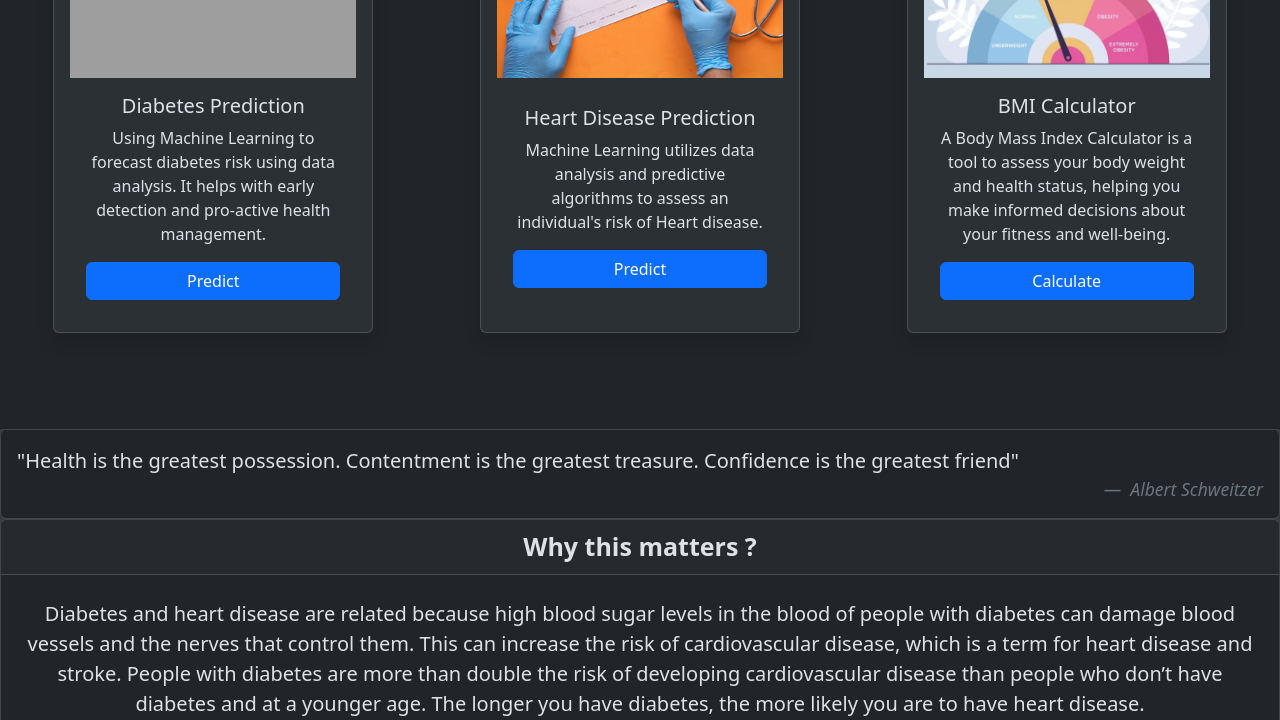
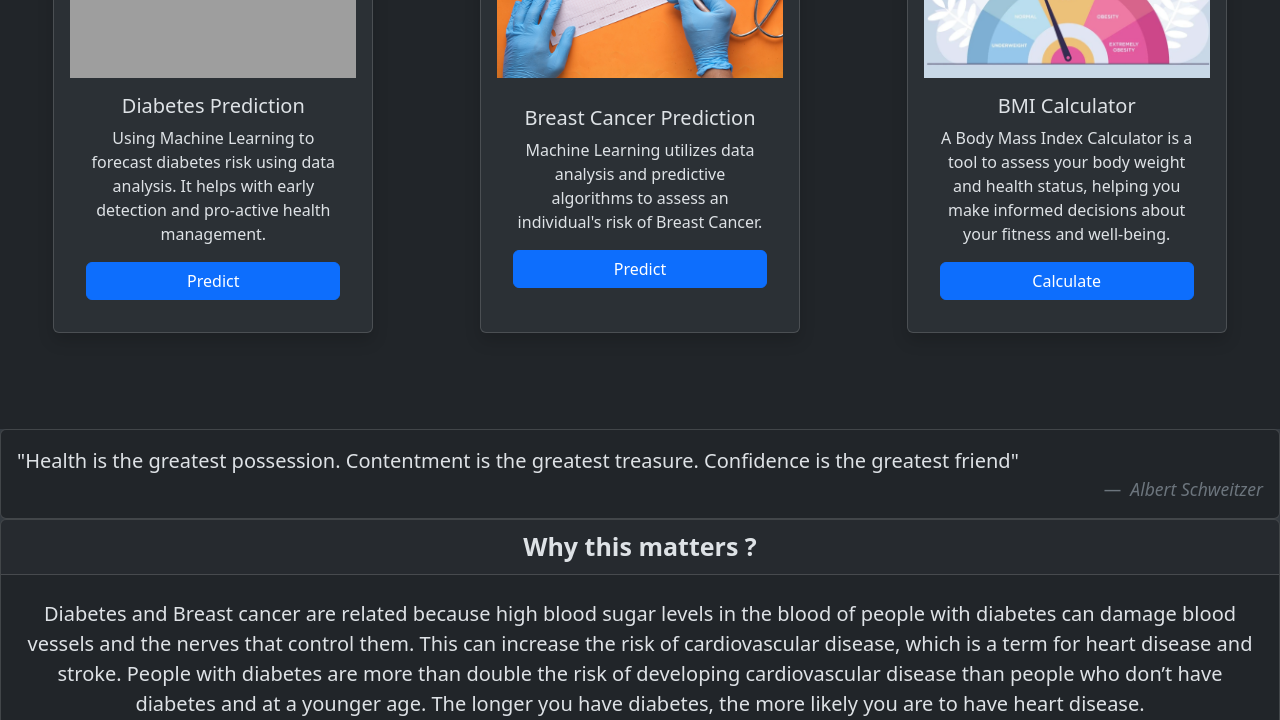
Before and after one commit to Priyanshuraj21030/Multipred, a Django app: page / in a window 1280 px wide. Shown: the part 689-1409 px from the top of the page. Run offline with Django 4.2, Linux system fonts and the light colour scheme; parts of the project's set-up code (start-up, migrations or seed data) failed here and were passed over; grey boxes are pictures that could not be loaded.

Commit message:
Replaced the name as provided in the issue

```diff
--- a/MedHelp-main/MedHelp-main/templates/Heart.disease.html
+++ b/MedHelp-main/MedHelp-main/templates/Breastcancer.html
@@ -156,7 +156,7 @@
                   </li>
                   <li>
                     <a class="dropdown-item active" href="#"
-                      >Heart Disease Prediction</a
+                      >Breast Cancer Prediction</a
                     >
                   </li>
                   <li>
@@ -189,7 +189,7 @@
       </div>
     </nav>
     <div class="container">
-      <h1 class="text-center my-2">Heart Disease Predictor</h1>
+      <h1 class="text-center my-2">Breast Cancer  Predictor</h1>
       <form class="mb-5 row g-3" method="POST">
 
         <div class="mb-3 col-md-6">
--- a/MedHelp-main/MedHelp-main/templates/about.html
+++ b/MedHelp-main/MedHelp-main/templates/about.html
@@ -154,8 +154,8 @@
                     <a class="dropdown-item" href="diabetes.html">Diabetes Prediction</a>
                   </li>
                   <li>
-                    <a class="dropdown-item" href="Heart.disease.html"
-                      >Heart Disease Prediction</a
+                    <a class="dropdown-item" href="Breastcancer.html"
+                      >Breast Cancer Prediction</a
                     >
                   </li>
                   <li><a class="dropdown-item" href="bmi.html">BMI Calculator</a></li>
@@ -302,7 +302,7 @@
         </div>
       </div>
       <div class="card text-center">
-        <div class="card-header"><span style="font-size: 20px;"></span>Diabetes and heart disease are related because high blood sugar levels in the blood of people with diabetes can damage blood vessels and the nerves that control them. This can increase the risk of cardiovascular disease, which is a term for heart disease and stroke. People with diabetes are more than double the risk of developing cardiovascular disease than people who don’t have diabetes and at a younger age. The longer you have diabetes, the more likely you are to have heart disease.</div>
+        <div class="card-header"><span style="font-size: 20px;"></span>Diabetes and Breast cancer are related because high blood sugar levels in the blood of people with diabetes can damage blood vessels and the nerves that control them. This can increase the risk of cardiovascular disease, which is a term for heart disease and stroke. People with diabetes are more than double the risk of developing cardiovascular disease than people who don’t have diabetes and at a younger age. The longer you have diabetes, the more likely you are to have heart disease.</div>
         <div class="card-body">
           <h5 class="card-title"></h5>
           <p class="card-text"></p>
--- a/MedHelp-main/MedHelp-main/templates/bmi.html
+++ b/MedHelp-main/MedHelp-main/templates/bmi.html
@@ -219,8 +219,8 @@
                     <a class="dropdown-item" href="diabetes.html">Diabetes Prediction</a>
                   </li>
                   <li>
-                    <a class="dropdown-item" href="Heart.disease.html"
-                      >Heart Disease Prediction</a
+                    <a class="dropdown-item" href="Breastcancer.html"
+                      >Breast Cancer Prediction</a
                     >
                   </li>
                   <li>
--- a/MedHelp-main/MedHelp-main/templates/diabetes.html
+++ b/MedHelp-main/MedHelp-main/templates/diabetes.html
@@ -155,8 +155,8 @@
                     >
                   </li>
                   <li>
-                    <a class="dropdown-item" href="Heart.disease.html"
-                      >Heart Disease Prediction</a
+                    <a class="dropdown-item" href="Breastcancer.html"
+                      >Breast Cancer Prediction</a
                     >
                   </li>
                   <li>
--- a/MedHelp-main/MedHelp-main/templates/index.html
+++ b/MedHelp-main/MedHelp-main/templates/index.html
@@ -157,8 +157,8 @@
                     <a class="dropdown-item" href="diabetes.html">Diabetes Prediction</a>
                   </li>
                   <li>
-                    <a class="dropdown-item" href="Heart.disease.html"
-                      >Heart Disease Prediction</a
+                    <a class="dropdown-item" href="Breastcancer.html"
+                      >Breast Cancer Prediction</a
                     >
                   </li>
                   <li><a class="dropdown-item" href="bmi.html">BMI Calculator</a></li>
@@ -482,12 +482,12 @@
           alt="..."
         />
         <div class="card-body d-flex flex-column justify-content-center">
-          <h5 class="card-title text-center">Heart Disease Prediction</h5>
+          <h5 class="card-title text-center">Breast Cancer Prediction</h5>
           <p class="card-text text-center">
             Machine Learning utilizes data analysis and predictive algorithms
-            to assess an individual's risk of Heart disease.
+            to assess an individual's risk of Breast Cancer.
           </p>
-          <a href="Heart.disease.html" class="btn btn-primary">Predict</a>
+          <a href="Breastcancer.html" class="btn btn-primary">Predict</a>
         </div>
       </div>
     </div>
@@ -532,7 +532,7 @@
       <div class="card-header"><span style="font-size: 25px;"><strong>Why this matters ?</strong></div></span>
       <div class="card-body">
         <h5 class="card-title"> </h5>
-        <p class="card-text"><span style="font-size: 20px;">Diabetes and heart disease are related because high blood sugar levels in the blood of people with diabetes can damage blood vessels and the nerves that control them. This can increase the risk of cardiovascular disease, which is a term for heart disease and stroke. People with diabetes are more than double the risk of developing cardiovascular disease than people who don’t have diabetes and at a younger age. The longer you have diabetes, the more likely you are to have heart disease.</p></span>
+        <p class="card-text"><span style="font-size: 20px;">Diabetes and Breast cancer are related because high blood sugar levels in the blood of people with diabetes can damage blood vessels and the nerves that control them. This can increase the risk of cardiovascular disease, which is a term for heart disease and stroke. People with diabetes are more than double the risk of developing cardiovascular disease than people who don’t have diabetes and at a younger age. The longer you have diabetes, the more likely you are to have heart disease.</p></span>
         <a
           class="link-underline link-underline-opacity-0"
           href="mailto:mdyasirkhan@gmail.com"
```
